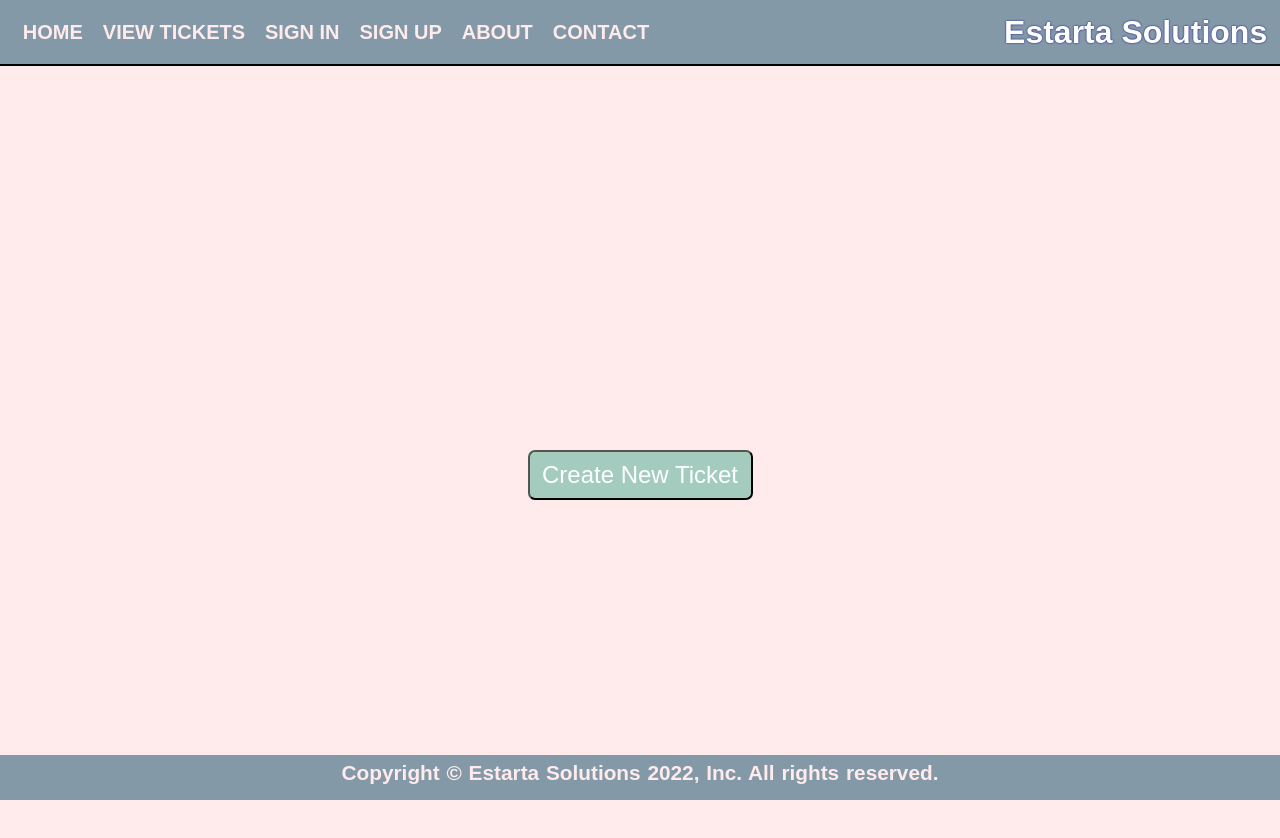
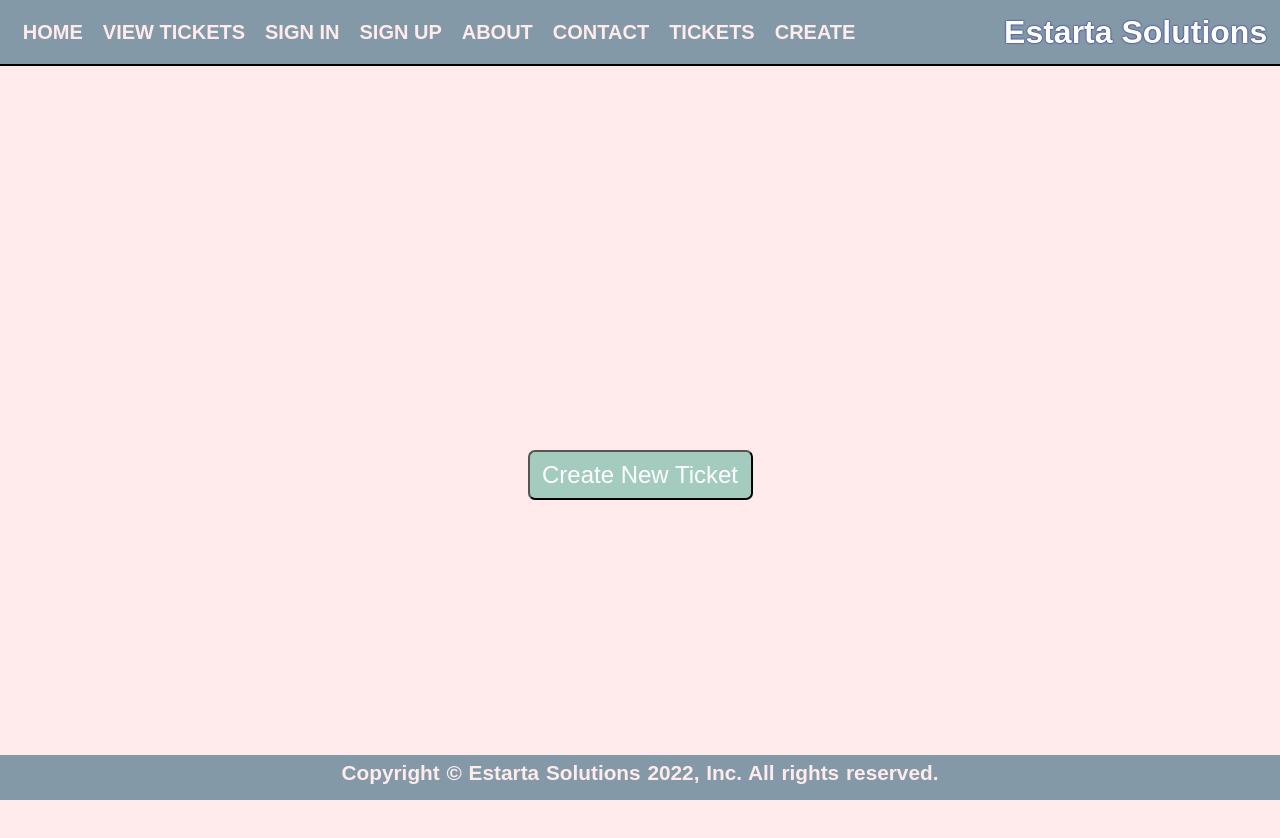
Before and after one commit to natalieQoursha/final-ticketing, a React (Create React App) app in the folder client/: page /Tickets in a window 1280 px wide. Shown: the top 838 px of the page. Built offline with nearby package versions, Linux system fonts and the light colour scheme; no server answers.

Commit message:
commited

```diff
--- a/client/src/Navbar.js
+++ b/client/src/Navbar.js
@@ -70,6 +70,26 @@ const Navbar = () => {
         >
           contact
         </a>
+        <Link
+          to="/test"
+          style={{
+            color: "#ffebeb",
+            fontSize: 20,
+            borderRadius: 40,
+          }}
+        >
+          tickets
+        </Link>
+        <Link
+          to="/tickets"
+          style={{
+            color: "#ffebeb",
+            fontSize: 20,
+            borderRadius: 40,
+          }}
+        >
+          create
+        </Link>
       </div>
 
       <h1>Estarta Solutions</h1>
--- a/client/src/Pages/SignIn.js
+++ b/client/src/Pages/SignIn.js
@@ -10,14 +10,13 @@ const SignIn = () => {
 
   const handleLogin = (e) => {
     const data = { Email, Password };
+
     axios
       .post("http://localhost:5000/api/user/login", data)
-      .then((res) => sessionStorage.setItem('user',JSON.stringify(res.data)));
-    console.log(data);
+      .then((res) =>  sessionStorage.setItem('user',JSON.stringify( res.data)));
+
    const x = JSON.parse(localStorage.getItem('user'))
-   console.log(x)
    // localStorage.removeItem('user')
-    alert("Welcome " + localStorage.getItem("Email"));
 
     // useNavigate
   };
--- a/client/src/components/Popup.js
+++ b/client/src/components/Popup.js
@@ -9,6 +9,7 @@ function Popup(props) {
   const [Product_Types, setProduct] = useState("");
 
   const [users, setUsers] = useState();
+  const user= JSON.parse(sessionStorage.getItem('user'))
 
   useEffect(() => {
     const fetchUsers = () => {
@@ -45,7 +46,7 @@ function Popup(props) {
           <button className="close-btn" onClick={() => props.setTrigger(false)}>
             X
           </button>
-          <h1>{`Welcome ${localStorage.getItem("Email")}`}</h1>
+          <h1>{`Welcome ${user.First_Name},${user.Company_Name}`}</h1>
           <br />
           <div className="alignment">
             <label for="Ticket_Type">Ticket type : </label>
```
Also changed, not shown: 1 other file (tests, documents, lock files or other folders).
